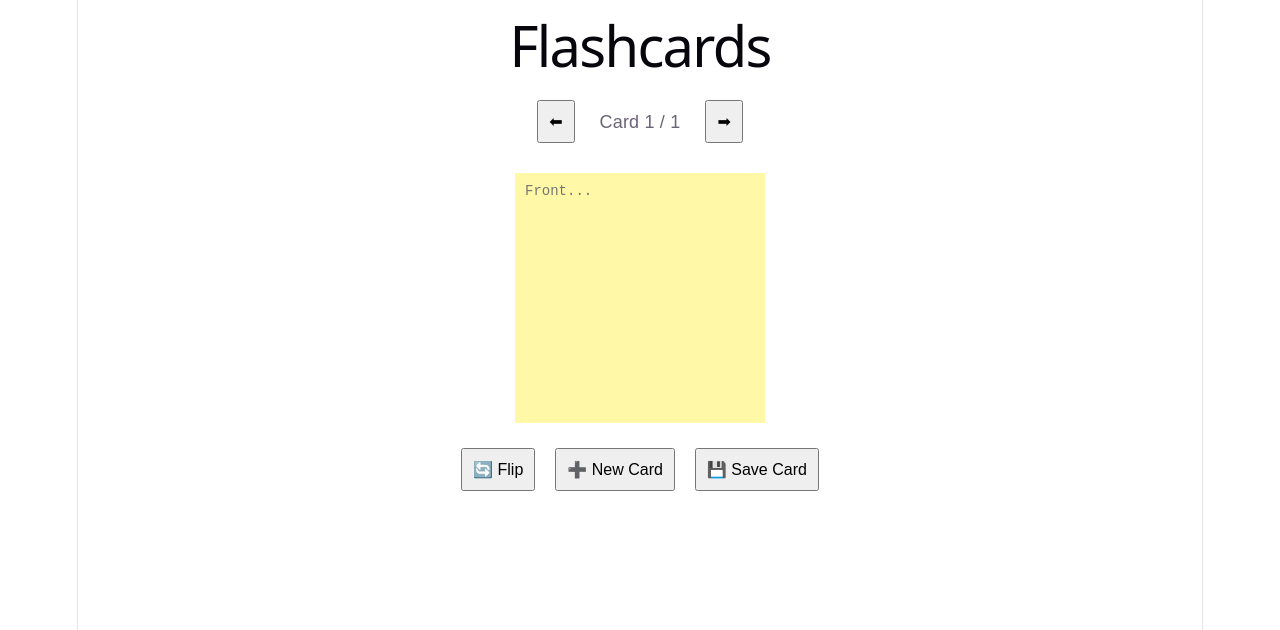
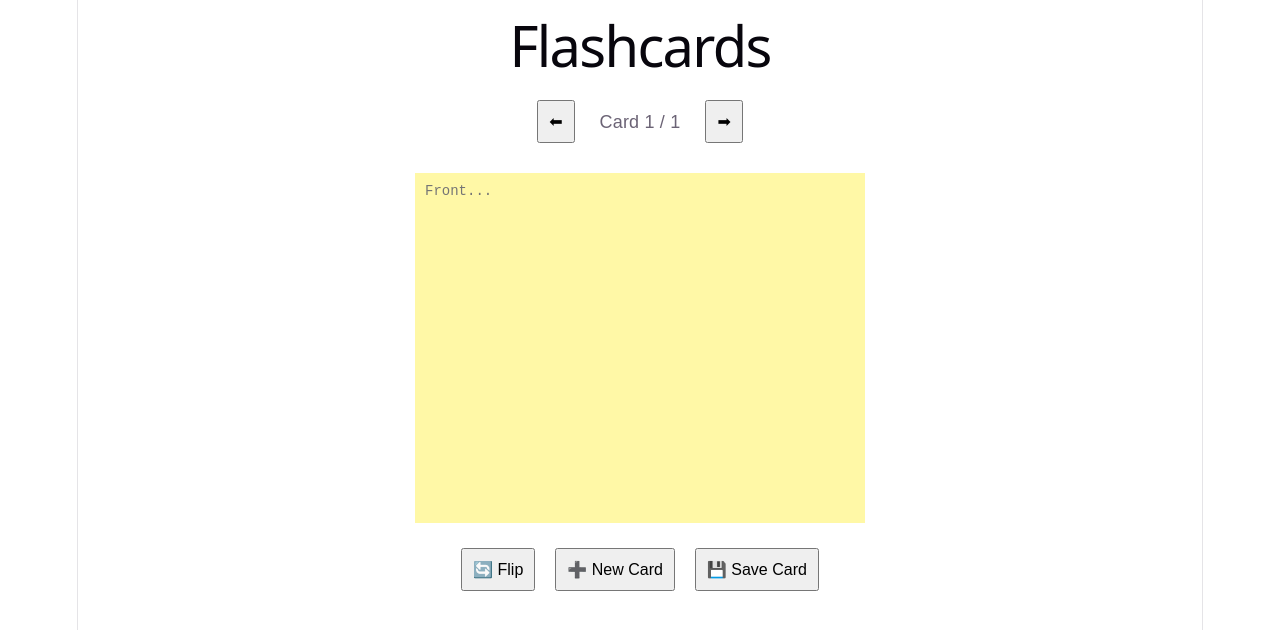
Before and after one commit to MichaelGalloway404/NoteCards, a React (Vite) app: page / in a window 1280 px wide. Shown: the top 630 px of the page. Built offline with nearby package versions, Linux system fonts and the light colour scheme; no server answers.

Commit message:
trying out card sizes

```diff
--- a/src/App.css
+++ b/src/App.css
@@ -33,10 +33,8 @@ button {
   margin-top: 20px;
 }
 .card {
-  width: fit-content;
-  height: fit-content;
-  min-width: 250px;
-  min-height: 250px;
+  width: 450px;
+  height: 350px;
   position: relative;
   transform-style: preserve-3d;
   transition: transform 0.5s;
```
